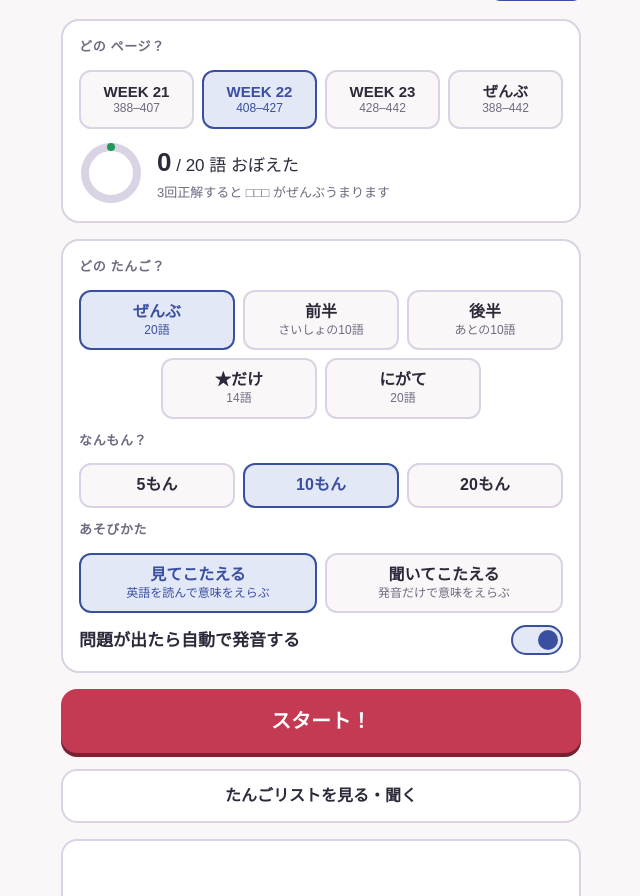
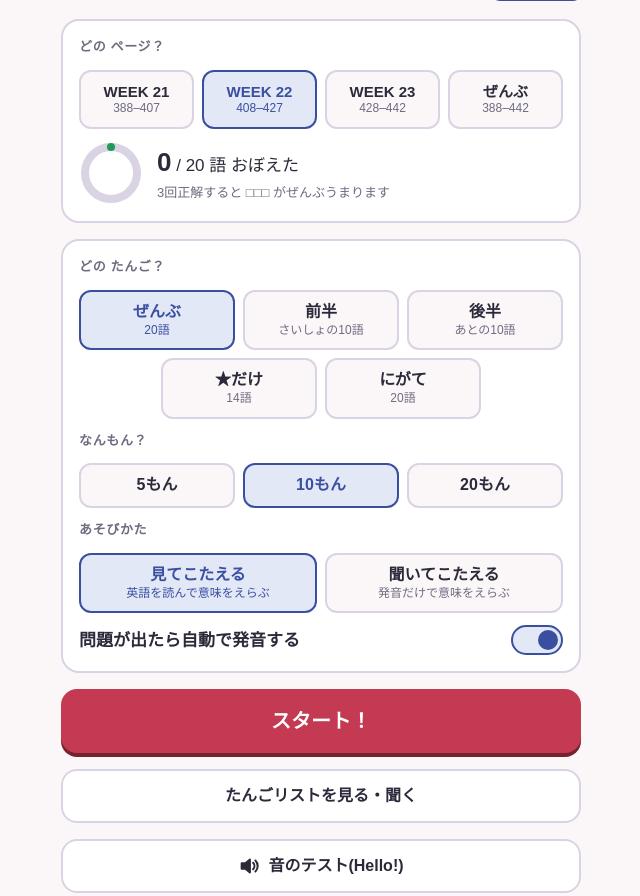
Before and after one commit to 1stadvisora-boop/tango-quiz, a plain HTML site: page android/app/src/main/assets/index.html in a window 1280 px wide. Shown: the part 56-952 px from the top of the page, without its empty margins (319-959 px from the left). Drawn offline with Linux system fonts and the light colour scheme; a web font is replaced by a local one.

Commit message:
音のテストボタンのアイコンが巨大化する表示崩れを修正
Co-Authored-By: Claude Fable 5.1 <noreply@anthropic.com>
Claude-Session: https://claude.ai/code/session_011zLJFn44FUxkhfvi9BEKqf

```diff
--- a/android/app/src/main/assets/index.html
+++ b/android/app/src/main/assets/index.html
@@ -94,7 +94,8 @@ rt { font-size: .5em; color: var(--muted); }
   background: var(--pink-ink); color: var(--paper); box-shadow: 0 4px 0 color-mix(in srgb, var(--pink-ink) 60%, #000);
 }
 .big-btn:active { transform: translateY(3px); box-shadow: 0 1px 0 color-mix(in srgb, var(--pink-ink) 60%, #000); }
-.sub-btn { border: 2px solid var(--line); background: var(--paper); border-radius: 16px; padding: 12px; font-size: 16px; font-weight: 700; }
+.sub-btn { border: 2px solid var(--line); background: var(--paper); border-radius: 16px; padding: 12px; font-size: 16px; font-weight: 700; display: flex; align-items: center; justify-content: center; gap: 8px; }
+.sub-btn svg { width: 22px; height: 22px; flex: none; }
 
 /* progress summary */
 .summary { display: flex; align-items: center; gap: 14px; }
@@ -204,7 +205,7 @@ rt { font-size: .5em; color: var(--muted); }
 <div class="app" id="app"></div>
 
 <script>
-const APP_VERSION = "2026-11-20";
+const APP_VERSION = "2026-11-21";
 const WORDS = [
   {n:388,s:1,w:"life",p:"n",m:"<ruby>生命<rt>せいめい</rt></ruby>、<ruby>命<rt>いのち</rt></ruby>",pl:"lives",ex:"The doctor saved many lives.",hl:"lives",ja:"その医者はたくさんの命を救いました。"},
   {n:389,s:1,w:"death",p:"n",m:"<ruby>死<rt>し</rt></ruby>",ex:"The novelist became famous after his death.",hl:"death",ja:"その小説家は死後、有名になりました。"},
```
Also changed, not shown: index.html (+3 -2 lines).
